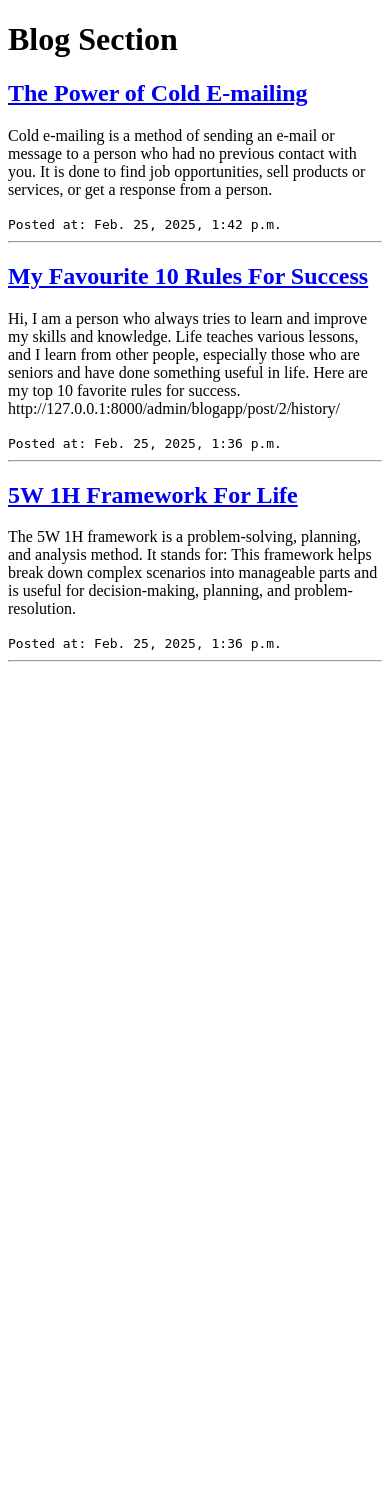
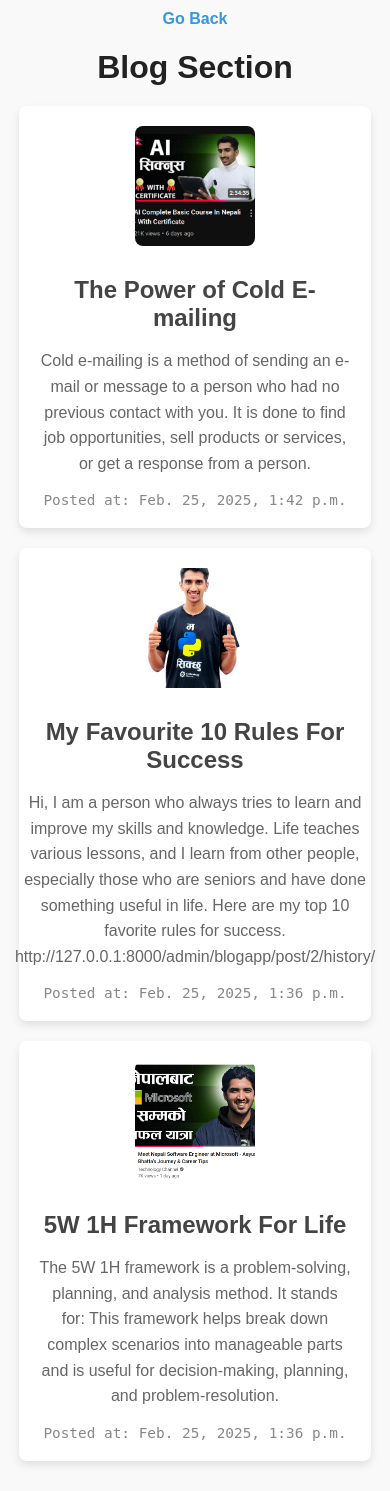
Before and after one commit to technologychannel/DjangoPersonalSite, a Django app: page /blog/ in a window 390 px wide. Before the commit the page ends 662 px from the top, so only its background shows below. Run offline with Django 5.2, Linux system fonts and the light colour scheme; data comes from the database, SQL or seed files in the repository; both versions use the stored data as it was after the commit.

Commit message:
Blog Section Image and Style

```diff
--- a/blogapp/templates/blogapp/index.html
+++ b/blogapp/templates/blogapp/index.html
@@ -4,17 +4,147 @@
     <meta charset="UTF-8">
     <meta name="viewport" content="width=device-width, initial-scale=1.0">
     <title>Blog Section</title>
+   <style>
+
+body {
+    font-family: 'Poppins', sans-serif;
+    background-color: #f9f9f9;
+    color: #333;
+    margin: 0;
+    padding: 20px;
+    text-align: center;
+}
+
+/* Back to Home Link */
+a {
+    text-decoration: none;
+    color: #3498db;
+    font-weight: bold;
+    transition: color 0.3s ease;
+}
+
+a:hover {
+    color: #1d70a2;
+}
+
+/* Header */
+h1 {
+    font-size: 2.5rem;
+    color: #222;
+    margin-bottom: 20px;
+}
+
+/* Blog Post Container */
+.blog-container {
+    max-width: 800px;
+    margin: 0 auto;
+    text-align: left;
+}
+
+/* Blog Post Styling */
+.blog-post {
+    display: flex;
+    align-items: center;
+    background: #fff;
+    padding: 20px;
+    border-radius: 8px;
+    box-shadow: 0px 4px 8px rgba(0, 0, 0, 0.1);
+    margin-bottom: 20px;
+    transition: transform 0.3s ease, box-shadow 0.3s ease;
+}
+
+.blog-post:hover {
+    transform: translateY(-5px);
+    box-shadow: 0px 6px 12px rgba(0, 0, 0, 0.15);
+}
+
+/* Blog Image */
+.blog-image {
+    width: 120px;
+    height: 120px;
+    border-radius: 8px;
+    object-fit: cover;
+    margin-right: 20px;
+}
+
+/* Blog Content */
+.blog-content {
+    flex: 1;
+}
+
+.blog-content h2 {
+    font-size: 1.8rem;
+    color: #444;
+    margin-bottom: 10px;
+}
+
+.blog-content p {
+    font-size: 1rem;
+    line-height: 1.6;
+    color: #666;
+}
+
+.blog-content code {
+    font-size: 0.9rem;
+    color: #888;
+    display: block;
+    margin-top: 10px;
+}
+
+/* Responsive Design */
+@media (max-width: 768px) {
+    body {
+        padding: 10px;
+    }
+
+    .blog-container {
+        width: 95%;
+    }
+
+    h1 {
+        font-size: 2rem;
+    }
+
+    .blog-post {
+        flex-direction: column;
+        text-align: center;
+    }
+
+    .blog-image {
+        margin-bottom: 10px;
+        margin-right: 0;
+    }
+
+    .blog-content h2 {
+        font-size: 1.5rem;
+    }
+}
+
+   </style>
 </head>
 <body>
+
+    <!-- Back to Home -->
+    <a href="/">Go Back</a>
+
     <h1>Blog Section</h1>
-{% for post in posts %}
-<a href="{% url "post_detail" post.pk %}">
-    <h2>{{ post.title }}</h2>
-</a>
-    <p>{{ post.content|truncatewords:50 }}</p>
-    <code>Posted at: {{ post.created_at }}</code>
 
-<hr>
-{% endfor %}
+    <div class="blog-container">
+        {% for post in posts %}
+        <div class="blog-post">
+            <!-- Blog Image -->
+            <img src="{{ post.blog_image.url }}" alt="Blog Image" class="blog-image">
+
+            <div class="blog-content">
+                <a href="{% url 'post_detail' post.pk %}">
+                    <h2>{{ post.title }}</h2>
+                </a>
+                <p>{{ post.content|truncatewords:50 }}</p>
+                <code>Posted at: {{ post.created_at }}</code>
+            </div>
+        </div>
+        {% endfor %}
+    </div>
+
 </body>
 </html>
```
Also changed, not shown: blogapp/templates/blogapp/post_detail.html (+103 -3 lines), homeapp/templates/homeapp/index.html (+27 -17 lines), db.sqlite3.
